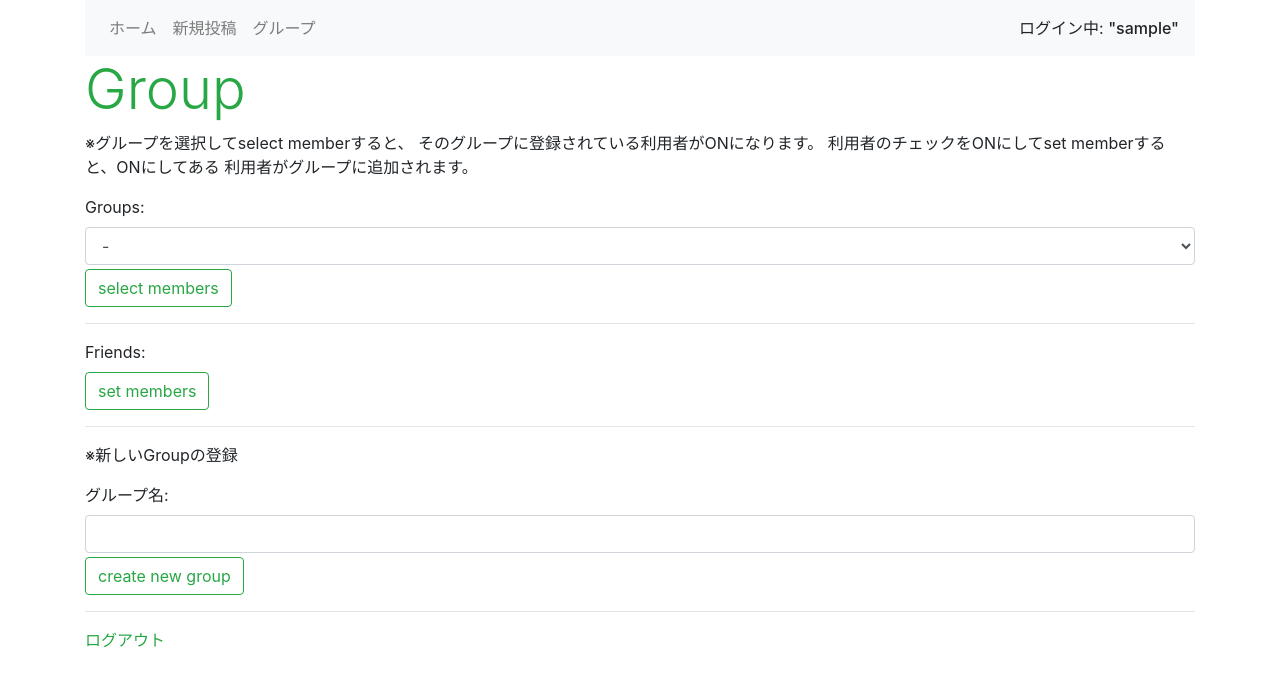
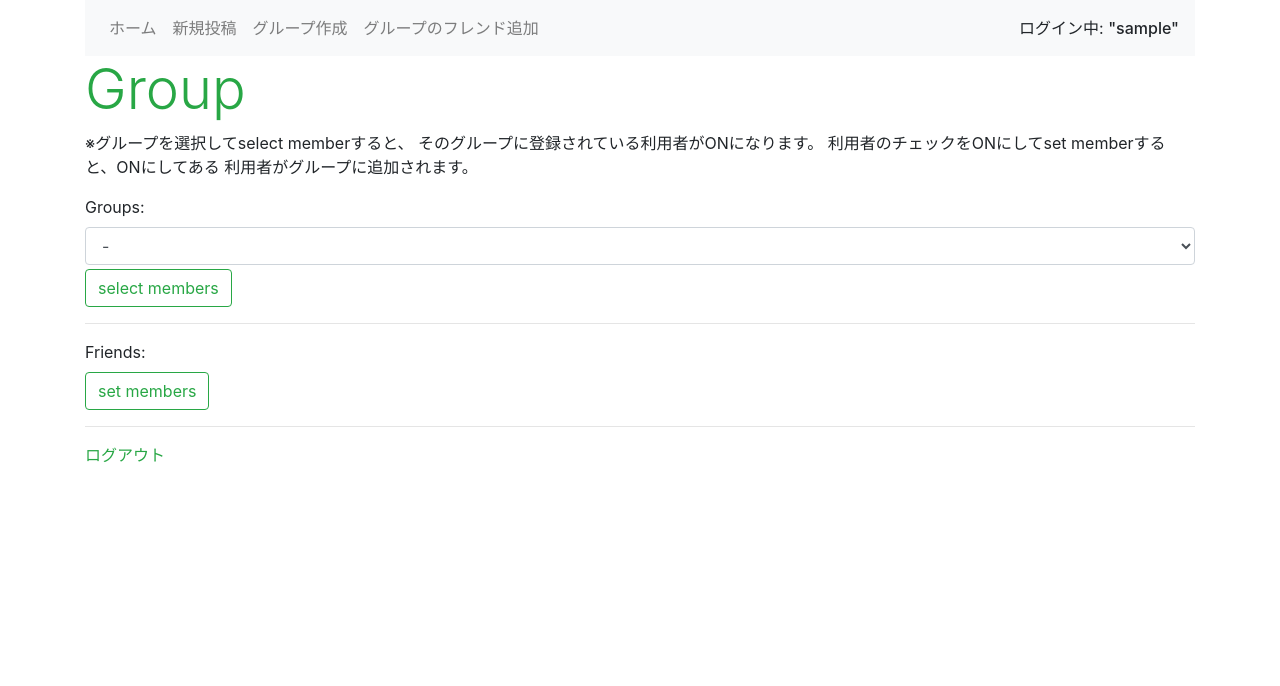
Before and after one commit to HatanoRyo-iro/django_application_school, a Django app: page /groups/ in a window 1280 px wide. Shown: the top 686 px of the page. Run offline with Django 4.2, Linux system fonts and the light colour scheme; the visitor is signed in with stand-in values (Sample User, id 1); data that the repository does not hold is empty; some libraries are stand-ins or nearby versions.

Commit message:
Separate group creation screen

```diff
--- a/Chirp/templates/Chirp/base.html
+++ b/Chirp/templates/Chirp/base.html
@@ -16,7 +16,10 @@
           <a href="{% url 'post' %}" class="nav-link">新規投稿</a>
         </li>
         <li class="nav-item">
-          <a href="{% url 'groups' %}" class="nav-link">グループ</a>
+          <a href="{% url 'create_group' %}" class="nav-link">グループ作成</a>
+        </li>
+        <li class="nav-item">
+          <a href="{% url 'groups' %}" class="nav-link">グループのフレンド追加</a>
         </li>
       </ul>
 
--- a/Chirp/templates/Chirp/groups.html
+++ b/Chirp/templates/Chirp/groups.html
@@ -1,6 +1,6 @@
 {% extends 'Chirp/base.html' %}
 
-{% block title %}グループ{% endblock %}
+{% block title %}グループ関連{% endblock %}
 
 {% block header %}
 
@@ -35,11 +35,4 @@
 {{friends_form}}
 <button class="btn btn-outline-success mt-0" id="select-members-btn">set members</button>
 </form>
-<hr>
-<p>※新しいGroupの登録</p>
-<form action="{% url 'create_group' %}" method="post">
-{% csrf_token %}
-{{create_form}}
-<button class="btn btn-outline-success mt-1" id="set-members-btn">create new group</button>
-</form>
 {% endblock %}
--- a/Chirp/templates/Chirp/home.html
+++ b/Chirp/templates/Chirp/home.html
@@ -46,6 +46,7 @@
             {% if post.group_id.group_name == 'public' %}
             <span class="bg-info text-light px-1">Public</span>
             {% endif %}
+            {{post.group_id.group_name}}
             {{post.content}}
         </p>
         <p class="">({{post.created_at}})</p>
--- a/Chirp/views.py
+++ b/Chirp/views.py
@@ -235,18 +235,30 @@ def add(request):
     friend.group_id = public_group
     friend.save()
 
-    messages.success(request, add_user.username + ' を追加しました！groupページに移動して、追加したFriendをメンバーに設定してください。')
+    messages.success(request, add_user.username + ' を追加しました!groupページに移動して、追加したFriendをメンバーに設定してください。')
     return redirect(to='/')
 
 # グループ作成処理
 @login_required
 def create_group(request):
-    group = Group()
-    group.group_owner_id = request.user
-    group.group_name = request.user.username + 'の' + request.POST['group_name']
-    group.save()
-    messages.success(request, '新しいグループを作成しました！')
-    return redirect(to='/groups')
+    if request.method == 'POST':
+        # 送信内容の取得
+        group_name = request.POST['group_name']
+        # グループの保存
+        group = Group()
+        group.group_owner_id = request.user
+        group.group_name = request.user.username + 'の' + request.POST['group_name']
+        group.save()
+        messages.success(request, '新しいグループを作成しました！')
+        return redirect(to='/')
+
+    createform = CreateGroupForm()
+    params = {
+        'login_user' : request.user,
+        'create_form' : createform,
+    }
+
+    return render(request, 'Chirp/create_group.html', params)
 
 
 # 投稿処理
```
Also changed, not shown: Chirp/templates/Chirp/create_group.html (added, +26 -0 lines).
